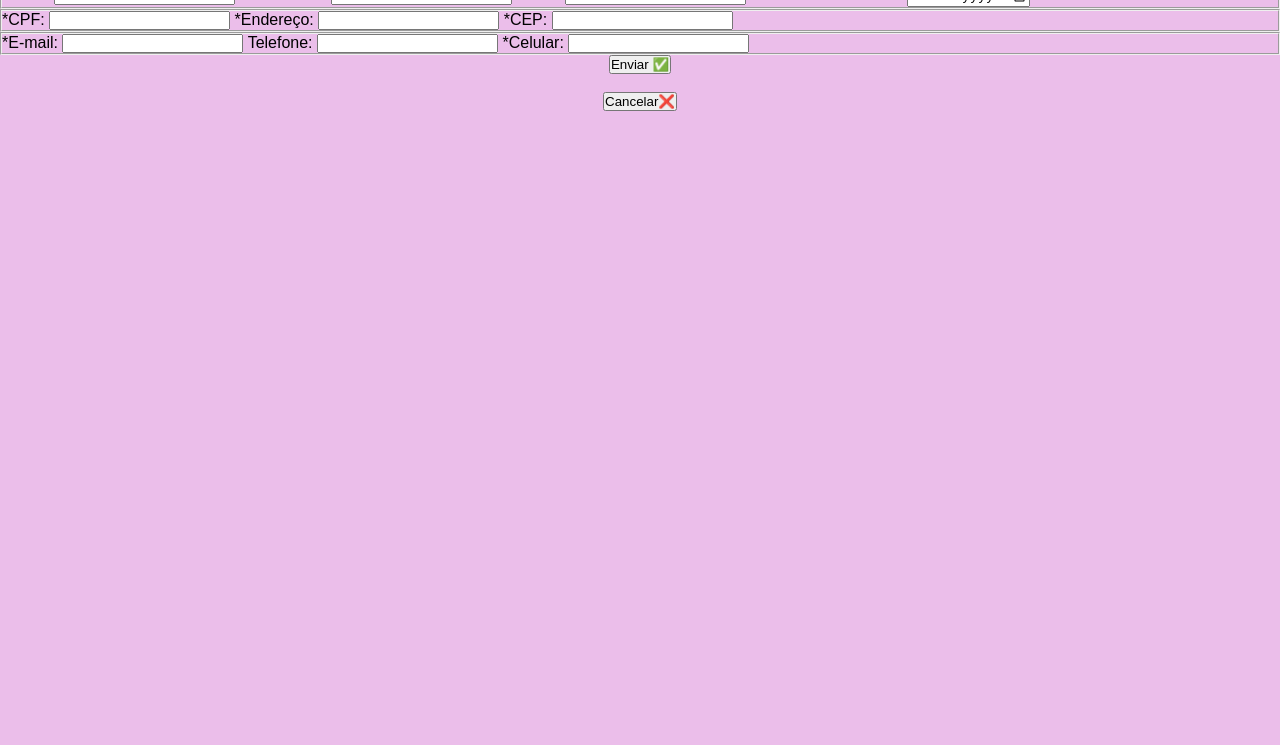
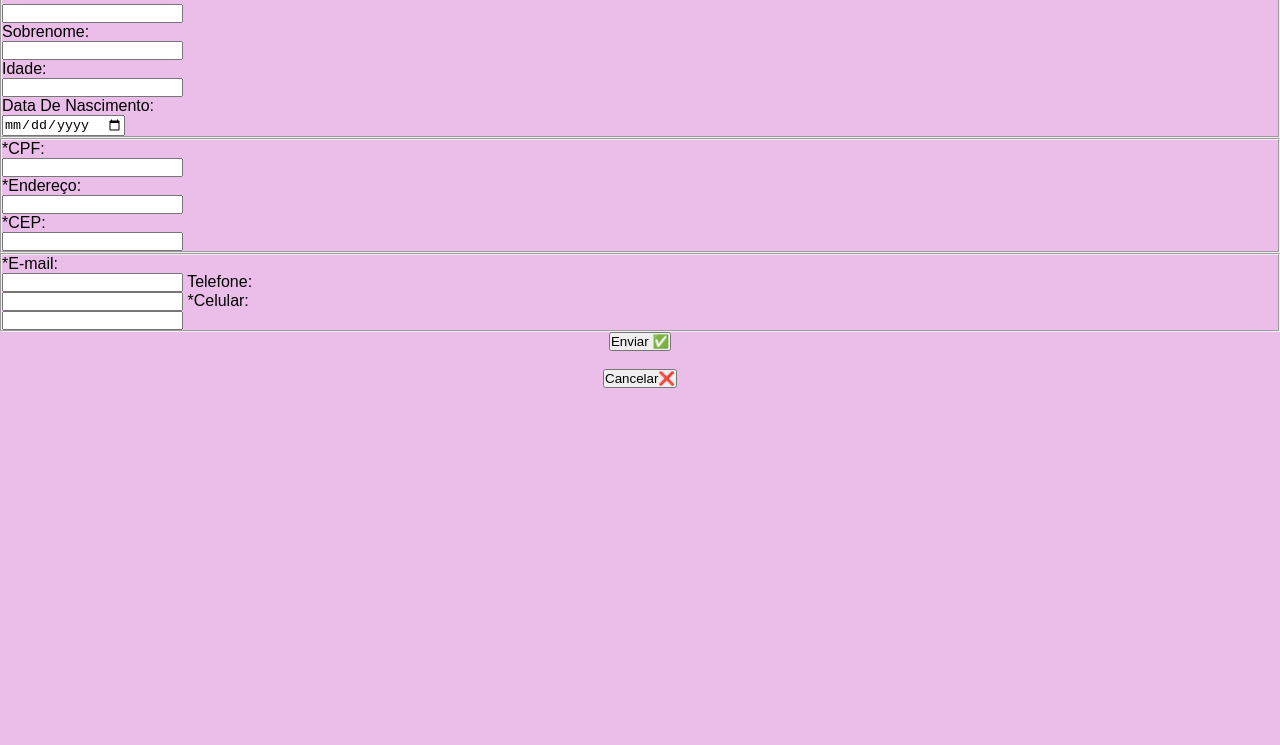
Before and after one commit to Pamelaamo/form, a plain HTML site: page index.html in a window 1280 px wide. Shown: the part 55-800 px from the top of the page. Drawn offline with Linux system fonts and the light colour scheme.

Commit message:
atualizando 1.2

```diff
--- a/index.html
+++ b/index.html
@@ -13,38 +13,38 @@
 
         <form action="">
             <fieldset>
-                <label for="nome">Nome:</label>
-                <input type="text" name="nome" id="nome">
+                <label for="nome">Nome:</label><br>
+                <input type="text" name="nome" id="nome"><br>
 
-                <label for="sobrenome">Sobrenome:</label>
-                <input type="text" name="sobrenome" id="sobrenome">
+                <label for="sobrenome">Sobrenome:</label><br>
+                <input type="text" name="sobrenome" id="sobrenome"><br>
 
-                <label for="idade">Idade:</label>
-                <input type="number" name="idade" id="idade">
+                <label for="idade">Idade:</label><br>
+                <input type="number" name="idade" id="idade"><br>
 
-                <label for="datanasci">Data De Nascimento:</label>
-                <input type="date" name="datanasci" id="datanasci">
+                <label for="datanasci">Data De Nascimento:</label><br>
+                <input type="date" name="datanasci" id="datanasci"><br>
             </fieldset>
 
             <fieldset>
-                <label for="cpf">*CPF:</label>
-                <input type="text" name="cpf" id="cpf">
+                <label for="cpf">*CPF:</label><br>
+                <input type="text" name="cpf" id="cpf"><br>
 
-                <label for="endereço">*Endereço:</label>
-                <input type="text" name="endereço" id="endereço">
+                <label for="endereço">*Endereço:</label><br>
+                <input type="text" name="endereço" id="endereço"><br>
 
-                <label for="cep">*CEP:</label>
+                <label for="cep">*CEP:</label><br>
                 <input type="text" name="cep" id="cep">
             </fieldset>
 
             <fieldset>
-                <label for="email">*E-mail:</label>
+                <label for="email">*E-mail:</label><br>
                 <input type="email" name="email" id="email">
 
-                <label for="telefone">Telefone:</label>
+                <label for="telefone">Telefone:</label><br>
                 <input type="tel" name="telefone" id="telefone">
 
-                <label for="Celular">*Celular:</label>
+                <label for="Celular">*Celular:</label><br>
                 <input type="tel" name="Celular" id="Celular">
 
             </fieldset>
```
